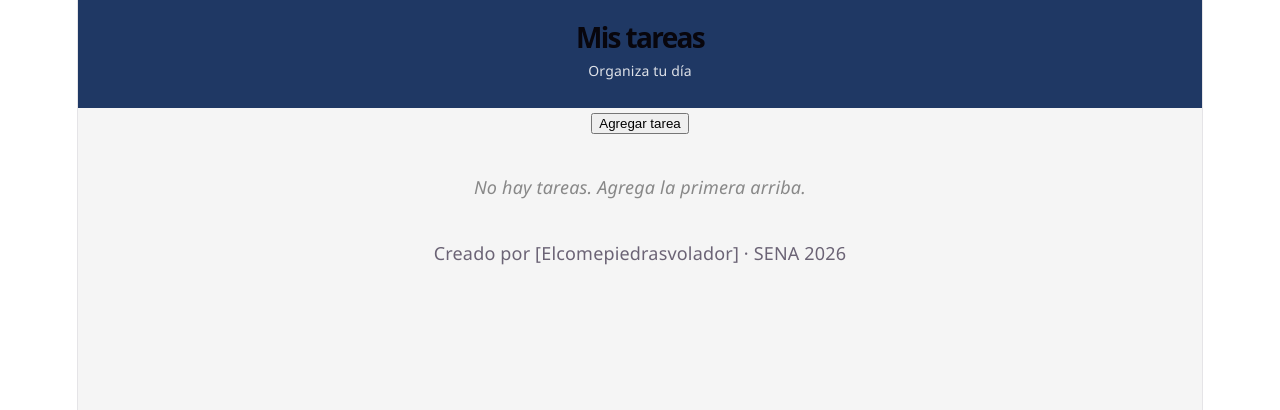
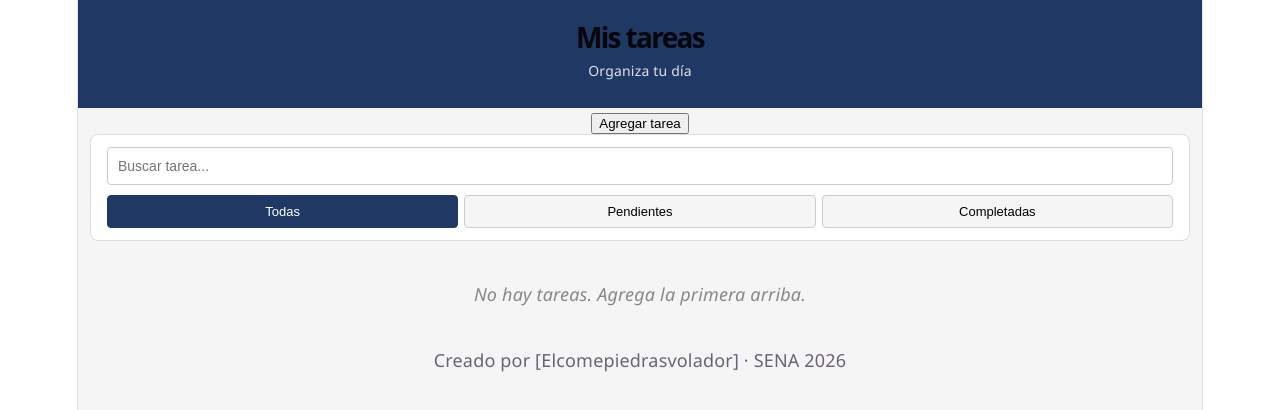
Before and after one commit to miguelxxrlq/etapa-productiva, a React (Vite) app: page / in a window 1280 px wide. Shown: the top 410 px of the page. Built offline with nearby package versions, Linux system fonts and the light colour scheme.

Commit message:
Implementar busqueda y filtros por estado

```diff
--- a/src/App.jsx
+++ b/src/App.jsx
@@ -2,6 +2,7 @@ import { useState } from 'react'
 import Encabezado from './componentes/Encabezado'
 import Formulario from './componentes/Formulario'
 import Lista from './componentes/Lista'
+import Filtros from './componentes/Filtros'
 import PiePagina from './componentes/PiePagina'
 import './App.css'
 
@@ -9,9 +10,7 @@ import './App.css'
 function cargarTareasIniciales() {
   try {
     const guardado = localStorage.getItem('tareas')
-
     if (guardado === null) return []
-
     return JSON.parse(guardado)
   } catch (error) {
     console.error('Error al cargar tareas:', error)
@@ -22,10 +21,13 @@ function cargarTareasIniciales() {
 function App() {
   const [mostrarFormulario, setMostrarFormulario] = useState(false)
 
-  // 📦 Estado inicial desde localStorage
   const [tareas, setTareas] = useState(cargarTareasIniciales)
 
-  // 💾 Guardar siempre en estado + localStorage
+  // 🔎 Estados de filtros
+  const [busqueda, setBusqueda] = useState("")
+  const [filtro, setFiltro] = useState("todas") // todas | pendientes | completadas
+
+  // 💾 Guardar en estado + localStorage
   const guardarTareas = (nuevasTareas) => {
     setTareas(nuevasTareas)
     localStorage.setItem('tareas', JSON.stringify(nuevasTareas))
@@ -60,6 +62,17 @@ function App() {
     )
   }
 
+  // 🔍 FILTRO + BÚSQUEDA
+  const tareasFiltradas = tareas
+    .filter(tarea => {
+      if (filtro === "pendientes") return !tarea.completada
+      if (filtro === "completadas") return tarea.completada
+      return true
+    })
+    .filter(tarea =>
+      tarea.texto.toLowerCase().includes(busqueda.toLowerCase())
+    )
+
   return (
     <div className="app">
       <Encabezado
@@ -78,12 +91,22 @@ function App() {
           : 'Agregar tarea'}
       </button>
 
+      {/* ➕ FORMULARIO */}
       {mostrarFormulario && (
         <Formulario alAgregar={agregarTarea} />
       )}
 
+      {/* 🔎 FILTROS */}
+      <Filtros
+        busqueda={busqueda}
+        alCambiarBusqueda={setBusqueda}
+        filtro={filtro}
+        alCambiarFiltro={setFiltro}
+      />
+
+      {/* 📋 LISTA FILTRADA */}
       <Lista
-        tareas={tareas}
+        tareas={tareasFiltradas}  // 👈 IMPORTANTE
         alEliminar={eliminarTarea}
         alAlternar={alternarCompletada}
       />
--- /dev/null
+++ b/src/componentes/Filtros.css
@@ -0,0 +1,57 @@
+.filtros {
+  padding: 12px 16px;
+  background-color: white;
+  margin: 0 12px;
+  border-radius: 8px;
+  border: 1px solid #ddd;
+}
+
+.filtros__busqueda {
+  width: 100%;
+  padding: 10px;
+  font-size: 14px;
+  border: 1px solid #ccc;
+  border-radius: 4px;
+  margin-bottom: 10px;
+  box-sizing: border-box;
+}
+
+.filtros__botones {
+  display: flex;
+  gap: 6px;
+}
+
+.filtros__botones button {
+  flex: 1;
+  padding: 8px;
+  border: 1px solid #ccc;
+  background-color: #f5f5f5;
+  cursor: pointer;
+  border-radius: 4px;
+  font-size: 13px;
+}
+
+.filtros__botones button.activo {
+  background-color: #1F3864;
+  color: white;
+  border-color: #1F3864;
+}
+.filtros__busqueda-wrapper {
+  position: relative;
+}
+
+.filtros__limpiar {
+  position: absolute;
+  right: 8px;
+  top: 50%;
+  transform: translateY(-50%);
+  border: none;
+  background: transparent;
+  cursor: pointer;
+  font-size: 16px;
+  color: #888;
+}
+
+.filtros__limpiar:hover {
+  color: #000;
+}
--- /dev/null
+++ b/src/componentes/Filtros.jsx
@@ -0,0 +1,57 @@
+import './Filtros.css'
+
+function Filtros({
+  busqueda,
+  alCambiarBusqueda,
+  filtro,
+  alCambiarFiltro
+}) {
+  return (
+    <div className="filtros">
+      <div className="filtros__busqueda-wrapper">
+        <input
+          type="text"
+          className="filtros__busqueda"
+          value={busqueda}
+          onChange={(e) => alCambiarBusqueda(e.target.value)}
+          placeholder="Buscar tarea..."
+        />
+
+        {/* ❌ Botón limpiar búsqueda */}
+        {busqueda && (
+          <button
+            className="filtros__limpiar"
+            onClick={() => alCambiarBusqueda('')}
+          >
+            ✕
+          </button>
+        )}
+      </div>
+
+      <div className="filtros__botones">
+        <button
+          className={filtro === 'todas' ? 'activo' : ''}
+          onClick={() => alCambiarFiltro('todas')}
+        >
+          Todas
+        </button>
+
+        <button
+          className={filtro === 'pendientes' ? 'activo' : ''}
+          onClick={() => alCambiarFiltro('pendientes')}
+        >
+          Pendientes
+        </button>
+
+        <button
+          className={filtro === 'completadas' ? 'activo' : ''}
+          onClick={() => alCambiarFiltro('completadas')}
+        >
+          Completadas
+        </button>
+      </div>
+    </div>
+  )
+}
+
+export default Filtros
```
